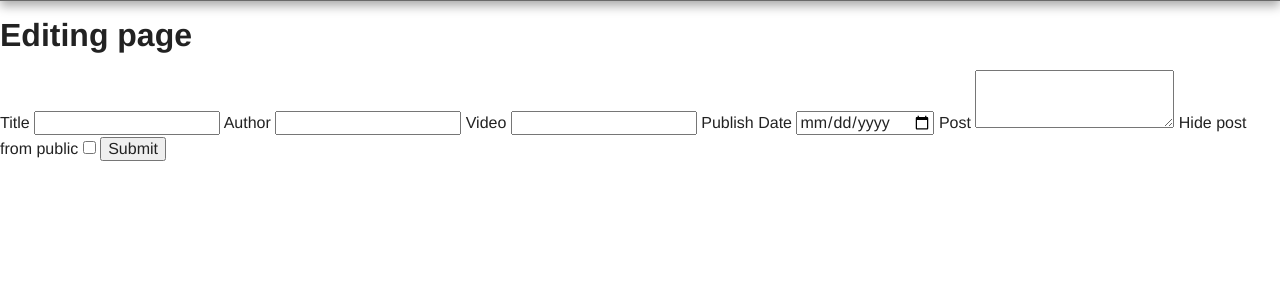
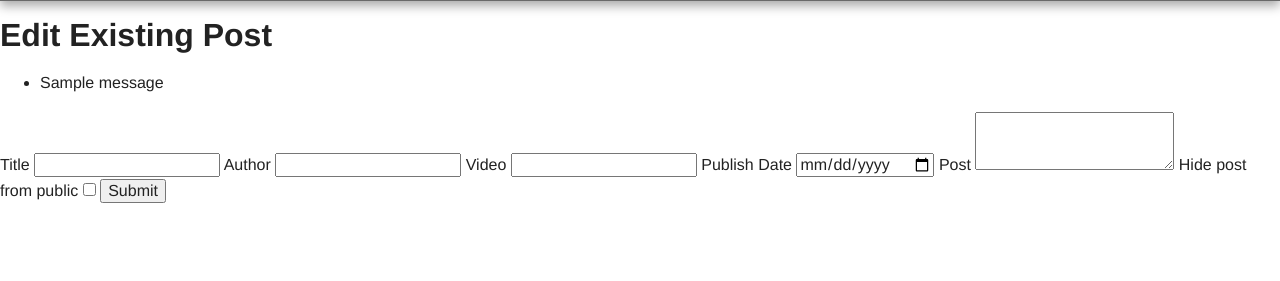
Before and after one commit to imajunryou/pierce-of-mind, a Flask app: page /edit/ in a window 1280 px wide. Shown: the part 262-543 px from the top of the page. Run offline with Flask 2, Linux system fonts and the light colour scheme; tables that the repository leaves empty hold one stand-in row (values such as "Sample post"); one stand-in notice (Sample message) is shown; some libraries are stand-ins or nearby versions.

Commit message:
Combine 'edit post' and 'new post' pages into a single page.  Add basic CSS to edit/new page.  Add basic routing to edit/new page.  Update readme to mention database setup changes.

```diff
--- a/pierce_of_mind/main/views.py
+++ b/pierce_of_mind/main/views.py
@@ -1,4 +1,4 @@
-from flask import render_template
+from flask import flash, render_template, request
 from . import main
 from .models import Post
 
@@ -37,9 +37,18 @@ def post(id=None):
         text=post["text"])
 
 
-@main.route("edit/")
+@main.route("edit/", methods=['GET', 'POST'])
 def edit():
-    return render_template("edit_page.html")
+    if request.method == 'POST':
+        # Edit the given post
+        flash("Successfully edited the post")
+    return render_template("edit.html", heading="Edit Existing Post")
+
+@main.route("new/", methods=['GET', 'POST'])
+def new():
+    if request.method == 'POST':
+        flash("Successfully created a new post")
+    return render_template("edit.html", heading="Create New Post")
 
 
 @main.route("archive/")
--- a/pierce_of_mind/templates/edit_page.html
+++ b/pierce_of_mind/templates/edit.html
@@ -1,8 +1,17 @@
 {% extends "_base.html" %}
 
 {% block content %}
-    <h1>Editing page</h1>
-	<form>
+  <h1>{{heading}}</h1>
+  {% with messages = get_flashed_messages() %}
+    {% if messages %}
+      <ul class=flashes>
+        {% for message in messages %}
+          <li>{{ message }}</li>
+        {% endfor %}
+      </ul>
+    {% endif %}
+  {% endwith %}
+	<form method="POST">
 		<label for="title">Title</label>
 		<input type="text" id="title">
 
```
Also changed, not shown: pierce_of_mind/templates/post_page.html (deleted, +0 -25 lines), Readme.md.
